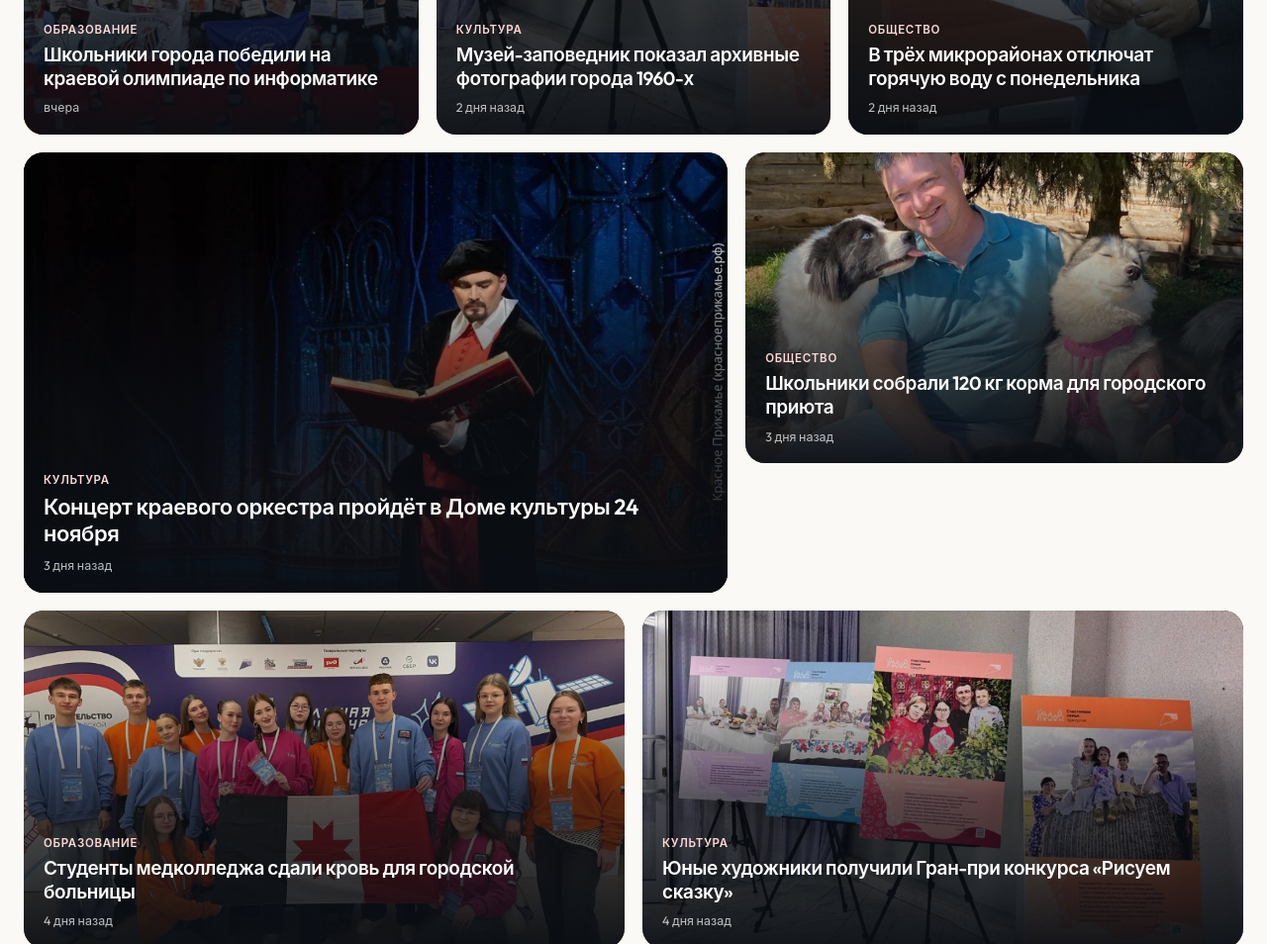
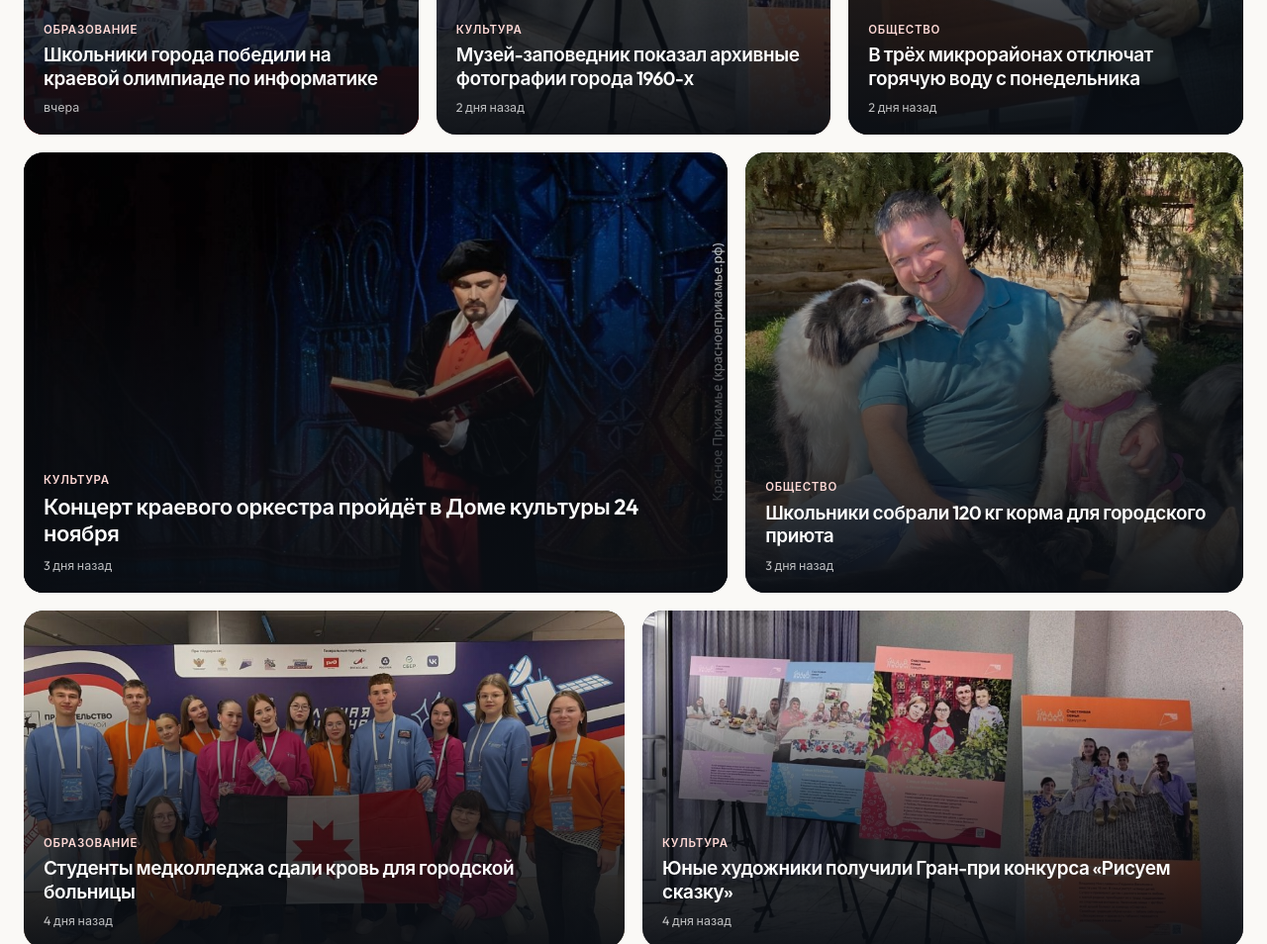
Before and after one commit to antondvinyaninov/kpr-prototype, a plain HTML site: page news.html in a window 1280 px wide. Shown: the part 1054-2008 px from the top of the page at 99% size. Drawn offline with nearby package versions, Linux system fonts and the light colour scheme.

Commit message:
Новости: карточка на 5 колонок тянется по высоте соседней на 7

```diff
--- a/news.html
+++ b/news.html
@@ -177,7 +177,7 @@
   .c6{grid-column:span 6;aspect-ratio:16/9}
   .c4{grid-column:span 4;aspect-ratio:3/3.6}
   .c7{grid-column:span 7;aspect-ratio:16/10}
-  .c5{grid-column:span 5;aspect-ratio:16/10}
+  .c5{grid-column:span 5;align-self:stretch;aspect-ratio:auto}
   .c6.big .headline{font-size:23px;max-width:26ch}
   .c7 .headline{font-size:22px}
 
```
